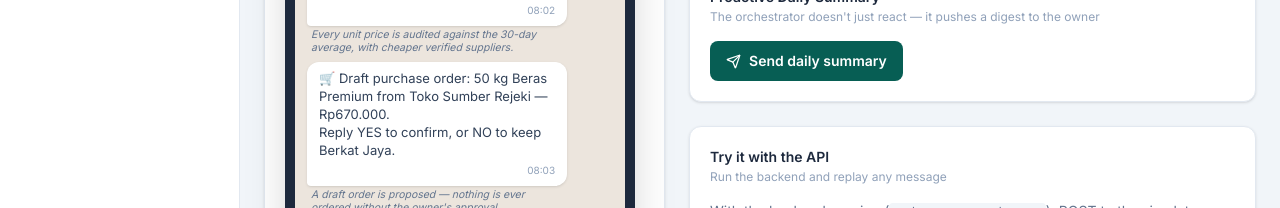
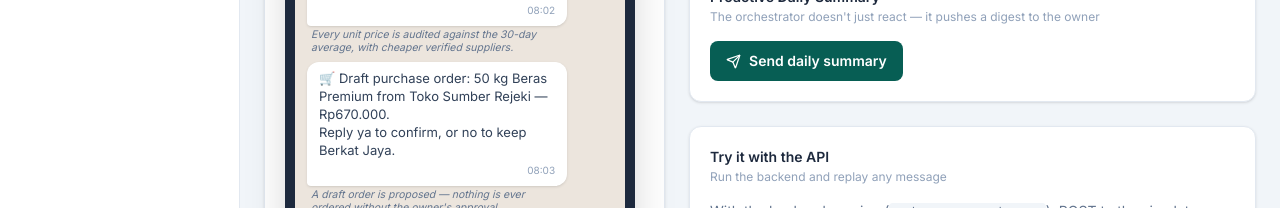
Before and after one commit to annabelleonardi/RestoPilot, a React (Vite) app in the folder frontend/: page /whatsapp in a window 1280 px wide. Shown: the part 491-699 px from the top of the page. Built offline with nearby package versions, Linux system fonts and the light colour scheme.

Commit message:
Scripted draft-PO prompt: reply tokens ya/no (match owner's actual reply)

```diff
--- a/frontend/src/components/whatsapp/WhatsAppChat.tsx
+++ b/frontend/src/components/whatsapp/WhatsAppChat.tsx
@@ -27,7 +27,7 @@ const SCRIPT: ChatMessage[] = [
   },
   {
     id: 4, from: "bot", kind: "card", time: "08:03",
-    text: "🛒 Draft purchase order: 50 kg Beras Premium from Toko Sumber Rejeki — Rp670.000.\nReply YES to confirm, or NO to keep Berkat Jaya.",
+    text: "🛒 Draft purchase order: 50 kg Beras Premium from Toko Sumber Rejeki — Rp670.000.\nReply ya to confirm, or no to keep Berkat Jaya.",
     caption: "A draft order is proposed — nothing is ever ordered without the owner's approval.",
   },
   {
```
